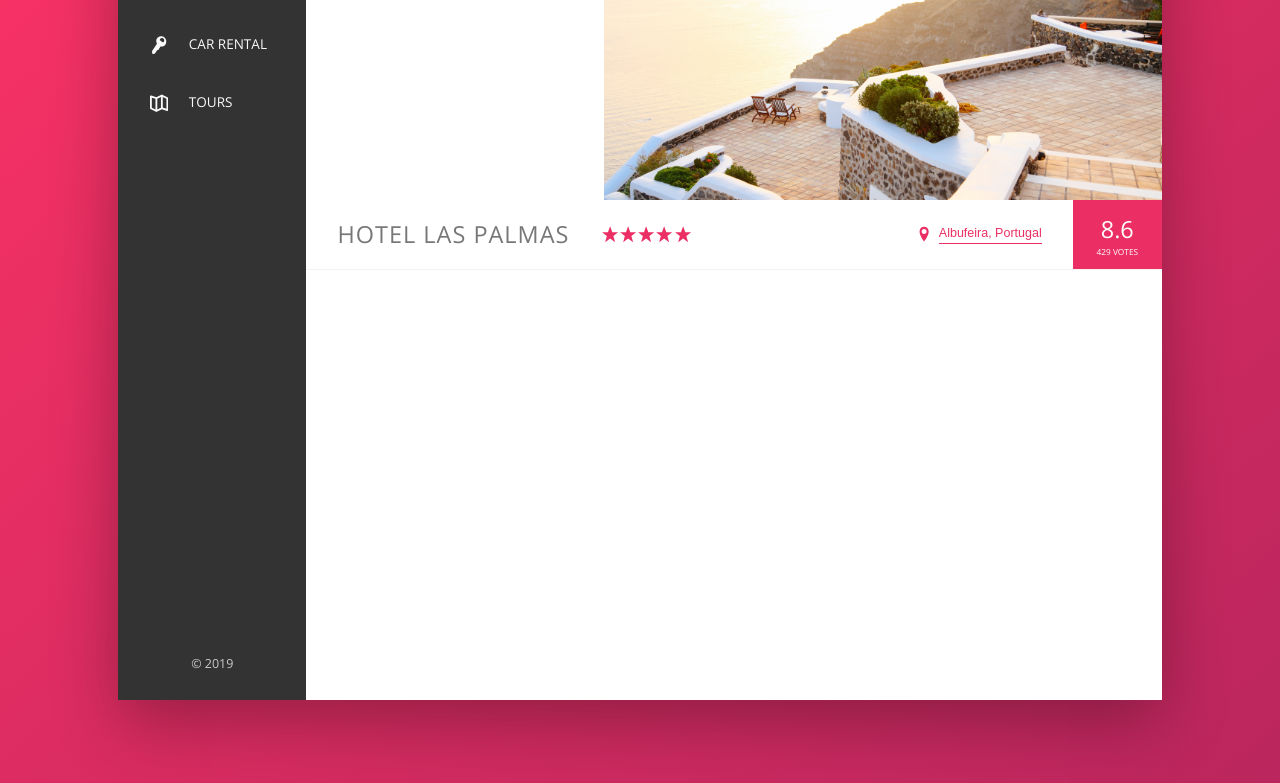
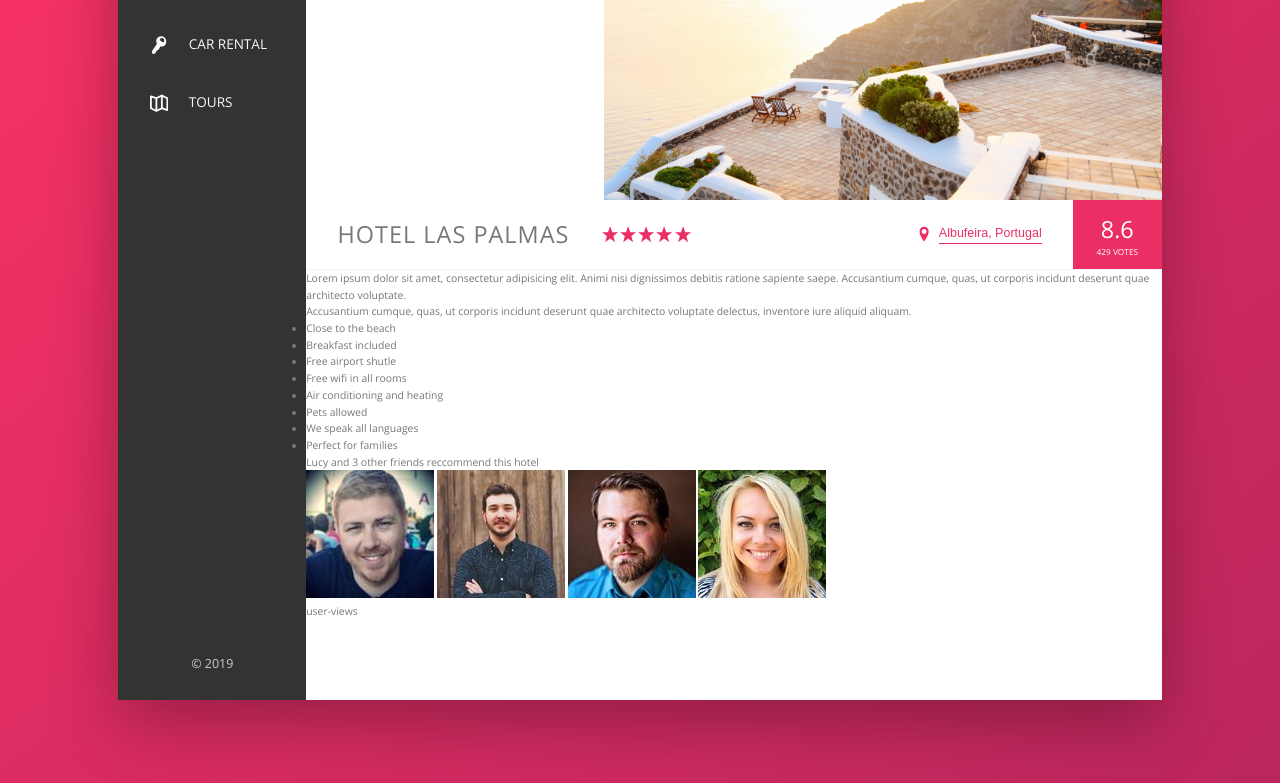
Before and after one commit to laurenalyn/flexboxMaster, a website: page index.html in a window 1280 px wide. Shown: the part 291-1074 px from the top of the page. Drawn offline with nearby package versions, Linux system fonts and the light colour scheme.

Commit message:
adds structure and markup for detail description section

```diff
--- a/index.html
+++ b/index.html
@@ -126,6 +126,40 @@
                             <div class="overview__rating-count">429 votes</div>
                         </div>
                     </div>
+                    <div class="detail">
+                        <div class="description">
+                            <p class="paragraph">
+                                Lorem ipsum dolor sit amet, consectetur adipisicing elit. Animi nisi dignissimos debitis ratione sapiente saepe. Accusantium cumque, quas, ut corporis incidunt deserunt quae architecto voluptate.
+                            </p>
+                            <p class="paragraph">
+                                Accusantium cumque, quas, ut corporis incidunt deserunt quae architecto voluptate delectus, inventore iure aliquid aliquam.
+                            </p>
+                            <ul class="list">
+                                <li class="list__item">Close to the beach</li>
+                                <li class="list__item">Breakfast included</li>
+                                <li class="list__item">Free airport shutle</li>
+                                <li class="list__item">Free wifi in all rooms</li>
+                                <li class="list__item">Air conditioning and heating</li>
+                                <li class="list__item">Pets allowed</li>
+                                <li class="list__item">We speak all languages</li>
+                                <li class="list__item">Perfect for families</li>
+                            </ul>
+                            <div class="reccommend">
+                                <p class="reccommend__count">
+                                    Lucy and 3 other friends reccommend this hotel
+                                </p>
+                                <div class="recommend__friends">
+                                    <img src="img/user-3.jpg" alt="friend 1" class="reccommend__photo">
+                                    <img src="img/user-4.jpg" alt="friend 2" class="reccommend__photo">
+                                    <img src="img/user-5.jpg" alt="friend 3" class="reccommend__photo">
+                                    <img src="img/user-6.jpg" alt="friend 4" class="reccommend__photo">
+                                </div>
+                            </div>
+                        </div>
+                        <div class="user-reviews">
+                            user-views
+                        </div>
+                    </div>
                 </main>
             </div>
         </div>
```
